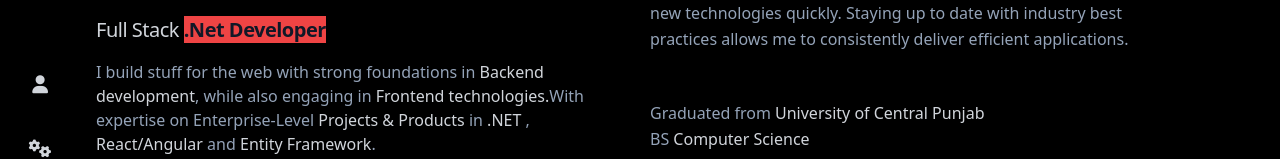
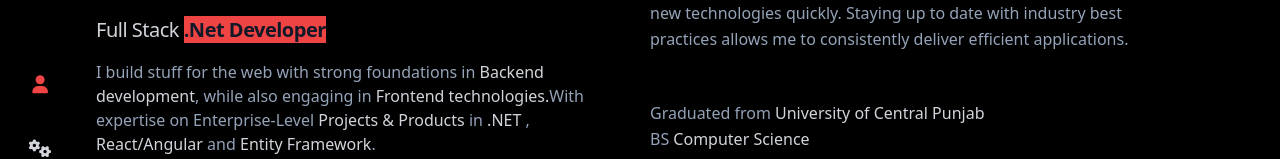
Before and after one commit to syedamerzaidi/syedamerzaidi-portfolio, a React (Vite) app: page / in a window 1280 px wide. Shown: the part 188-347 px from the top of the page. Built offline with nearby package versions, Linux system fonts and the light colour scheme; no server answers.

Commit message:
fix active nav issue

```diff
--- a/src/App.tsx
+++ b/src/App.tsx
@@ -11,7 +11,7 @@ import {
 import { useEffect, useRef, useState } from "react";
 
 const App = () => {
-  const [activeSection, setActiveSection] = useState("");
+  const [activeSection, setActiveSection] = useState("about");
   const [isMobile, setIsMobile] = useState(false);
   const [visibleCount, setVisibleCount] = useState(skillVisibleCount ?? 1);
   const [isExpanded, setIsExpanded] = useState(false);
@@ -33,6 +33,10 @@ const App = () => {
   const handleScroll = () => {
     const scrollPosition = window.scrollY;
 
+    if (scrollPosition === 0) {
+      setActiveSection(sections[0].name.toLowerCase());
+      return;
+    }
     sections.forEach((section) => {
       const sectionElement = document.getElementById(
         section.name.toLowerCase()
@@ -70,7 +74,7 @@ const App = () => {
   };
 
   return (
-    <div className="h-screen overflow-y-scroll bg-black bg-opacity-86 leading-relaxed text-slate-400 antialiased selection:bg-red-500 selection:text-teal-900">
+    <div className="overflow-y-scroll bg-black bg-opacity-86 leading-relaxed text-slate-400 antialiased selection:bg-red-500 selection:text-teal-900">
       <div className="font-sans mx-auto min-h-screen max-w-screen-xl px-6 py-12 md:px-12 md:py-20 lg:px-24 lg:py-0">
         <div>
           {!isMobile && (
```
